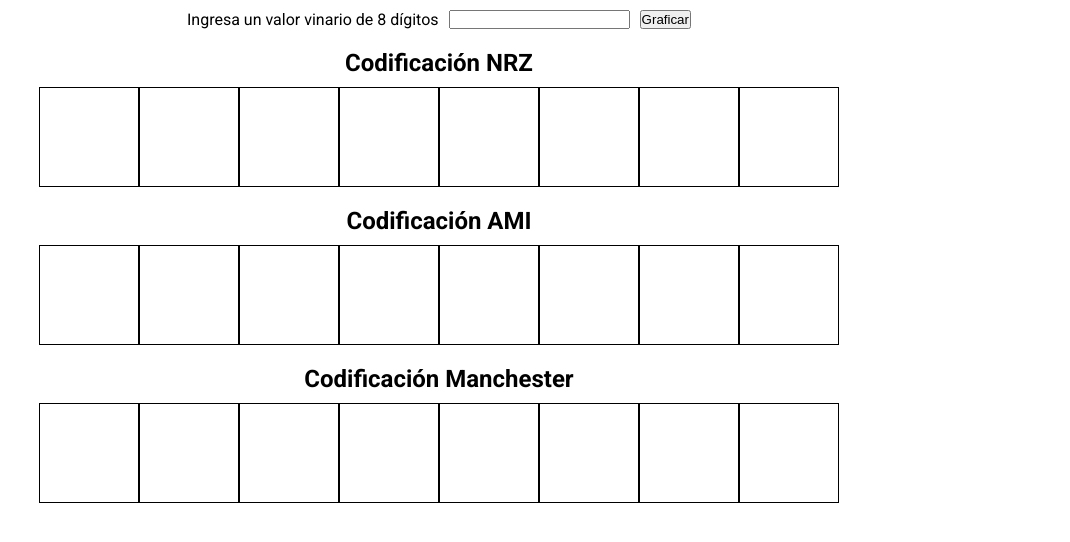
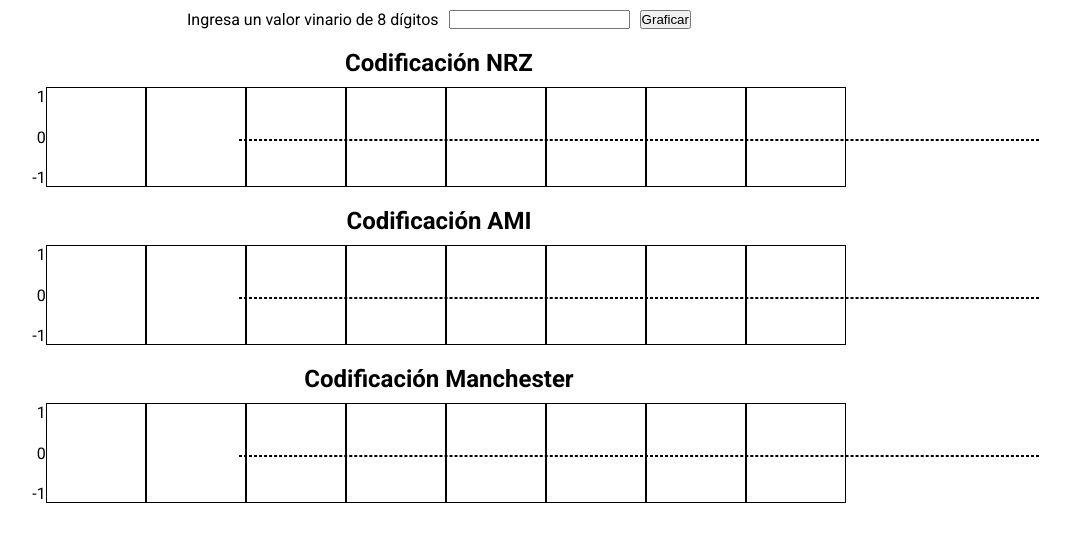
Before and after one commit to Juanjo098/codificacionJS, a plain HTML site: page index.html in a window 1280 px wide. Shown: the whole page, without its empty margins (201-1271 px from the left). Drawn offline with Linux system fonts and the light colour scheme.

Commit message:
Versión 1.2.2 Styles added

```diff
--- a/css/style.css
+++ b/css/style.css
@@ -29,12 +29,29 @@ body{
     display: flex;
     justify-content: center;
     flex-wrap: wrap;
+    position: relative;
 }
 
 .generic-conteiner h2{
     flex-basis: 100%;
     text-align: center;
     margin-bottom: 1rem;
+}
+
+.legend{
+    display: flex;
+    flex-direction: column;
+    justify-content: space-between;
+    align-items: flex-end;
+}
+
+.bar{
+    width: 800px;
+    left: 420px;
+    height: 1px;
+    position: absolute;
+    border: #000 dashed 1px;
+    top: 90px;
 }
 
 .generic-graph{
--- a/index.html
+++ b/index.html
@@ -19,6 +19,12 @@
         </div>
         <div class="generic-conteiner nrz-conteiner" id="nrz-conteiner">
             <h2>Codificación NRZ</h2>
+            <div class="legend">
+                <p>1</p>
+                <p>0</p>
+                <p>-1</p>
+            </div>
+            <div class="bar"></div>
             <div class="generic-graph graph-nrz" id="graph-nrz"></div>
             <div class="generic-graph graph-nrz" id="graph-nrz"></div>
             <div class="generic-graph graph-nrz" id="graph-nrz"></div>
@@ -30,6 +36,12 @@
         </div>
         <div class="generic-conteiner ami-conteiner" id="ami-conteiner">
             <h2>Codificación AMI</h2>
+            <div class="legend">
+                <p>1</p>
+                <p>0</p>
+                <p>-1</p>
+            </div>
+            <div class="bar"></div>
             <div class="generic-graph graph-ami" id="graph-ami"></div>
             <div class="generic-graph graph-ami" id="graph-ami"></div>
             <div class="generic-graph graph-ami" id="graph-ami"></div>
@@ -41,6 +53,12 @@
         </div>
         <div class="generic-conteiner manchester-conteiner" id="manchester-conteiner">
             <h2>Codificación Manchester</h2>
+            <div class="legend">
+                <p>1</p>
+                <p>0</p>
+                <p>-1</p>
+            </div>
+            <div class="bar"></div>
             <div class="generic-graph graph-manchester" id="graph-manchester"></div>
             <div class="generic-graph graph-manchester" id="graph-manchester"></div>
             <div class="generic-graph graph-manchester" id="graph-manchester"></div>
```
